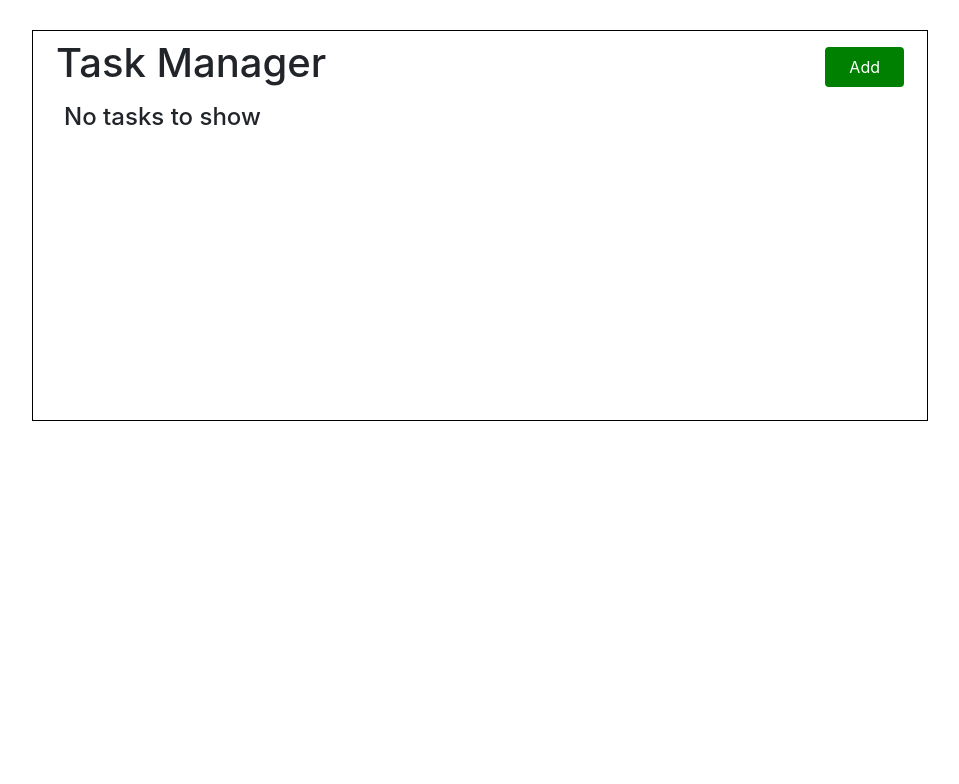
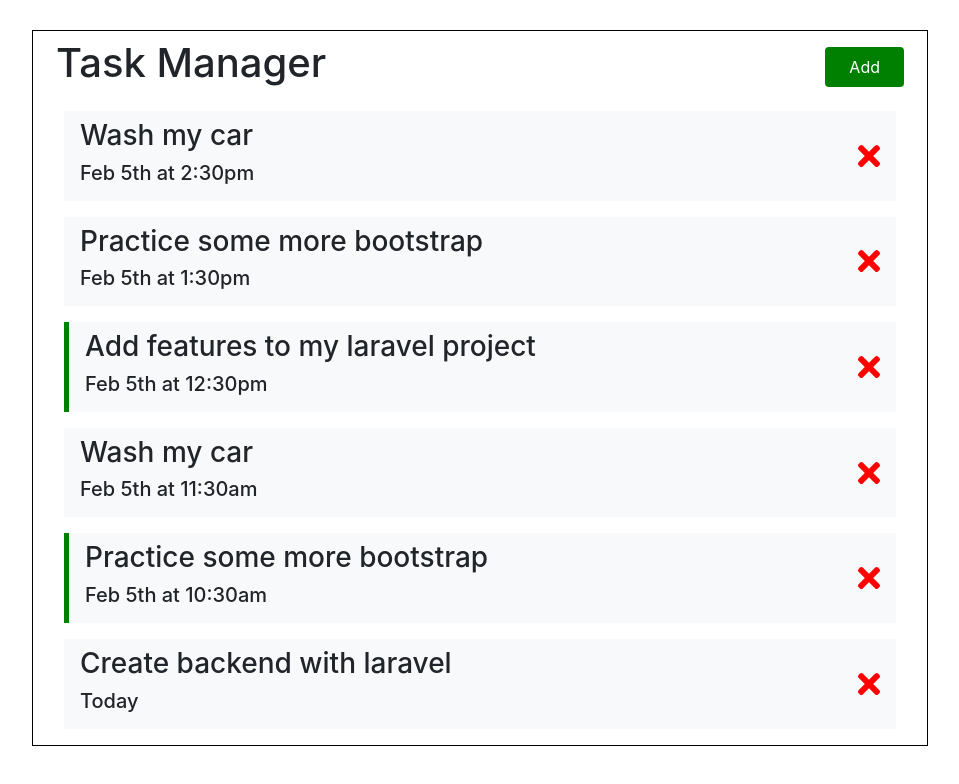
Before and after one commit to muheebolakunle/Task-Manager, a React (Create React App) app: page / in a window 1280 px wide. Shown: the top 784 px of the page, without its empty margins (160-1119 px from the left). Built offline with nearby package versions, Linux system fonts and the light colour scheme; data requests are answered from the project's data file.

Commit message:
Implement api calls with json-server

```diff
--- /dev/null
+++ b/db.json
@@ -0,0 +1,40 @@
+{
+  "tasks": [
+    {
+      "id": 1,
+      "description": "Wash my car",
+      "day": "Feb 5th at 2:30pm",
+      "reminder": false
+    },
+    {
+      "id": 2,
+      "description": "Practice some more bootstrap",
+      "day": "Feb 5th at 1:30pm",
+      "reminder": false
+    },
+    {
+      "id": 3,
+      "description": "Add features to my laravel project",
+      "day": "Feb 5th at 12:30pm",
+      "reminder": true
+    },
+    {
+      "id": 4,
+      "description": "Wash my car",
+      "day": "Feb 5th at 11:30am",
+      "reminder": false
+    },
+    {
+      "id": 5,
+      "description": "Practice some more bootstrap",
+      "day": "Feb 5th at 10:30am",
+      "reminder": true
+    },
+    {
+      "description": "Create backend with laravel",
+      "day": "Today",
+      "reminder": false,
+      "id": 6
+    }
+  ]
+}
--- a/package.json
+++ b/package.json
@@ -9,6 +9,7 @@
     "@testing-library/jest-dom": "^5.11.9",
     "@testing-library/react": "^11.2.3",
     "@testing-library/user-event": "^12.6.0",
+    "json-server": "^0.16.3",
     "react": "^17.0.1",
     "react-dom": "^17.0.1",
     "react-scripts": "4.0.1",
@@ -18,7 +19,8 @@
     "start": "react-scripts start",
     "build": "react-scripts build",
     "test": "react-scripts test",
-    "eject": "react-scripts eject"
+    "eject": "react-scripts eject",
+    "server": "json-server --watch db.json -p 5000"
   },
   "eslintConfig": {
     "extends": [
--- a/src/App.js
+++ b/src/App.js
@@ -1,4 +1,4 @@
-import { useState } from "react";
+import { useState, useEffect } from "react";
 import Header from './components/Header';
 import Tasks from "./components/Tasks";
 import AddTask from "./components/AddTask";
@@ -12,24 +12,79 @@ function App() {
   const [showAddTask, setShowAddTask] = useState(false)
   const [tasks, setTasks] = useState([]);
 
-    const addTask = (task) => {
-      const id = Math.floor(Math.random() * 10000) + 1;
+  useEffect(()=>{
+    const getTasks = async () => {
+      const tasksFromServer = await fetchTasks();
+      setTasks(tasksFromServer);
+    }
+    getTasks();
+  }, [])
 
-      const newTask = {id, ...task};
-      setTasks([...tasks, newTask])
+  //Fetch all tasks
+  const fetchTasks = async ()=> {
+    let res = await fetch('http://localhost:5000/tasks')
+    let data = await res.json();
+    return data;
+  }
+
+  //Fetch Single task by ID
+  const fetchTask = async (id)=> {
+    let res = await fetch(`http://localhost:5000/tasks/${id}`)
+    let data = await res.json();
+    return data;
+  }
+
+    const addTask = async (task) => {
+      // const id = Math.floor(Math.random() * 10000) + 1;
+      const res = await fetch('http://localhost:5000/tasks', {
+        method: "POST",
+        body: JSON.stringify(task),
+        headers: {
+          'Accept': 'application/json',
+          'Content-Type': 'application/json'
+        },
+      })
+
+      const currentTasks = await fetchTasks()
+      setTasks(currentTasks)
     }
 
-    const deleteTask = (id) => {
-        const newTasks = tasks.filter((task)=> (task.id !== id));
-        setTasks(newTasks);
+    const deleteTask = async (id) => {
+        // const newTasks = tasks.filter((task)=> (task.id !== id));
+        // setTasks(newTasks);
+        await fetch(`http://localhost:5000/tasks/${id}`, {
+          method: "DELETE"
+        })
+        const currentTasks = await fetchTasks()
+        setTasks(currentTasks)
     }
 
-    const toggleReminder = (id) => {
-      console.log(id);
+    const toggleReminder = async (id) => {
+      // console.log(id);
+      // const newArray = tasks.map((task)=> (task.id === id ?
+      //   {...task, reminder : !task.reminder} : task))
+      // console.log(newArray)
+      // setTasks(newArray)
+
+      const task = await fetchTask(id)
+      const updTask =  {...task, reminder : !task.reminder}
+
+      const response = await fetch(`http://localhost:5000/tasks/${id}`, {
+        method: "PUT",
+        headers: {
+          "Accept": "application/json",
+          "Content-Type": "application/json"
+        },
+        body: JSON.stringify(updTask)
+      })
+
+      const data = await response.json()
+      console.log(data)
+
       const newArray = tasks.map((task)=> (task.id === id ?
-        {...task, reminder : !task.reminder} : task))
-      console.log(newArray)
+       {...task, reminder : data.reminder} : task))
       setTasks(newArray)
+
     }
   return (
     <div className="container border-1">
```
Also changed, not shown: 1 other file (tests, documents, lock files or other folders).
